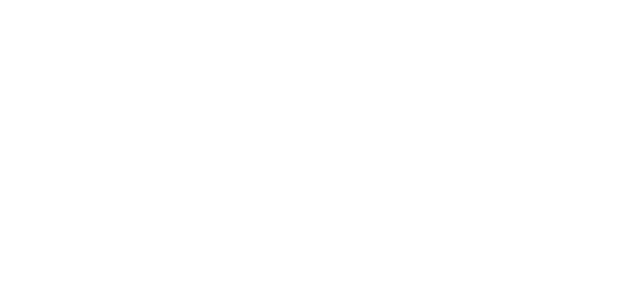
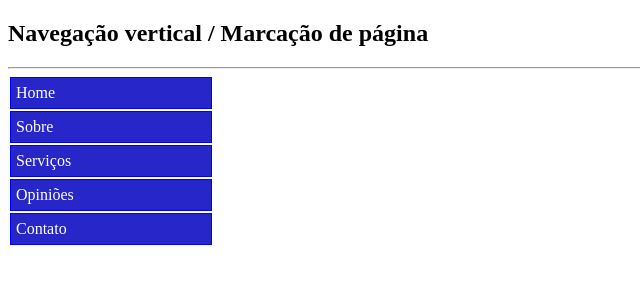
Before and after one commit to pablosantos28/navegacao-marcacao, a plain HTML site: page index.html in a window 1280 px wide. Shown: the whole page, without its empty margins (0-640 px from the left). Drawn offline with Linux system fonts and the light colour scheme.

Commit message:
Navegação lateral feita, aplicado com o estilo!

```diff
--- a/css/estilo.css
+++ b/css/estilo.css
@@ -0,0 +1,22 @@
+ul{
+    padding: 0;
+    margin: 0;
+    list-style: none;
+}
+
+li a {
+    width: 200px;
+    display: block;
+    text-indent: 5px;
+    line-height: 30px;
+    margin: 2px;
+    border: 1px solid blue;
+    text-decoration: none;
+    background-color: #2727C9;
+    color: #fff;
+}
+
+a:hover{
+    color: #2727C9;
+    background-color: #fff;
+}
--- a/index.html
+++ b/index.html
@@ -4,9 +4,24 @@
         <meta charset="UTF-8">
         <meta name="viewport" content="width=device-width, initial-scale=1.0">
 
+        <!--Estilo costumizado-->
+        <link rel="stylesheet" type="text/css" href="css/estilo.css">
+
         <title>Navegações e Marcação de página</title>
     </head>
     <body>
 
+        <h2>Navegação vertical / Marcação de página</h2>
+
+        <hr>
+
+        <ul>
+            <li><a href="home.html">Home</a></li>
+            <li><a href="sobre.html">Sobre</a></li>
+            <li><a href="servicos.html">Serviços</a></li>
+            <li><a href="opinioes.html">Opiniões</a></li>
+            <li><a href="contato.html">Contato</a></li>
+        </ul>
+
     </body>
 </html>
```
